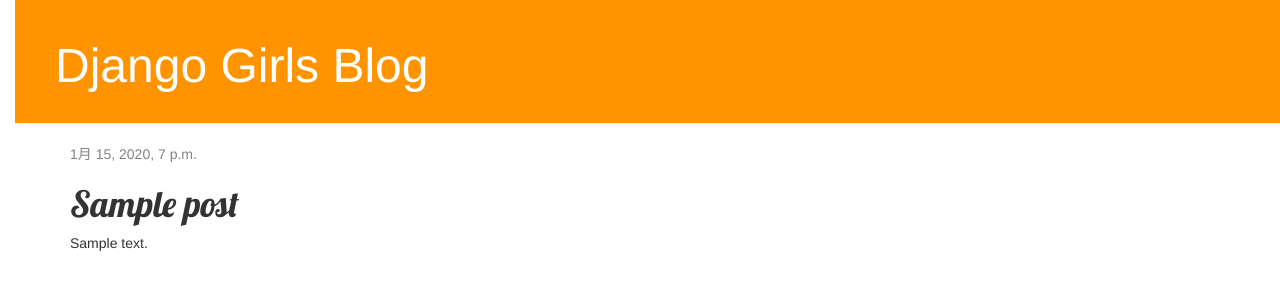
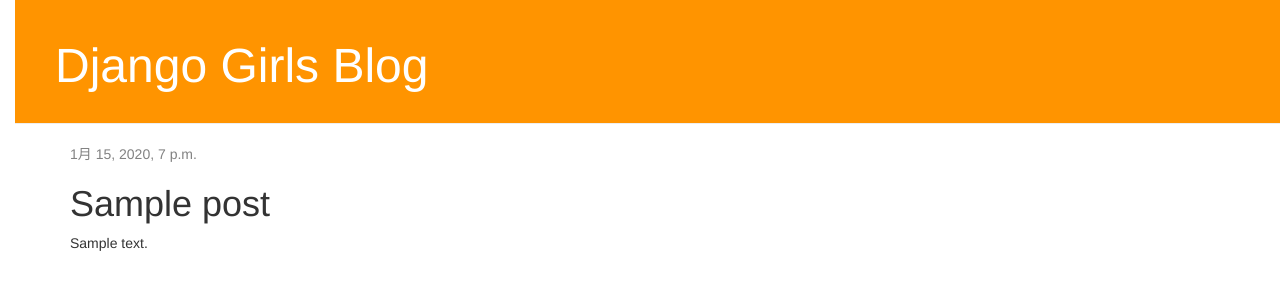
Before and after one commit to linuxfirstMint/my-first-blog, a Django app: page /post/1/ in a window 1280 px wide. Shown: the top 300 px of the page. Run offline with Django 3.2, Linux system fonts and the light colour scheme; tables that the repository leaves empty hold one stand-in row (values such as "Sample post"); some libraries are stand-ins or nearby versions.

Commit message:
Change title font of post detail page to title font of post list page

```diff
--- a/blog/static/css/blog.css
+++ b/blog/static/css/blog.css
@@ -24,7 +24,7 @@ body {
 }
 
 h1, h2, h3, h4 {
-	font-family: 'Lobster', cursive;
+	font-family: 'Avenir','Helvetica Neue','Helvetica','Arial','Hiragino Sans','ヒラギノ角ゴシック',YuGothic,'Yu Gothic','メイリオ', Meiryo,'ＭＳ Ｐゴシック','MS PGothic',sans-serif;
 }
 
 .date {
--- a/blog/templates/blog/base.html
+++ b/blog/templates/blog/base.html
@@ -4,7 +4,6 @@
 		<title>Django Girls blog</title>
 		<link rel="stylesheet" href="//maxcdn.bootstrapcdn.com/bootstrap/3.2.0/css/bootstrap.min.css">
 		<link rel="stylesheet" href="//maxcdn.bootstrapcdn.com/bootstrap/3.2.0/css/bootstrap-theme.min.css">
-		<link href="//fonts.googleapis.com/css?family=Lobster&subset=latin,latin-ext" rel="stylesheet" type="text/css">
 		<link rel="stylesheet" href="{% static 'css/blog.css' %}">
 	</head>
 	<body>
```
